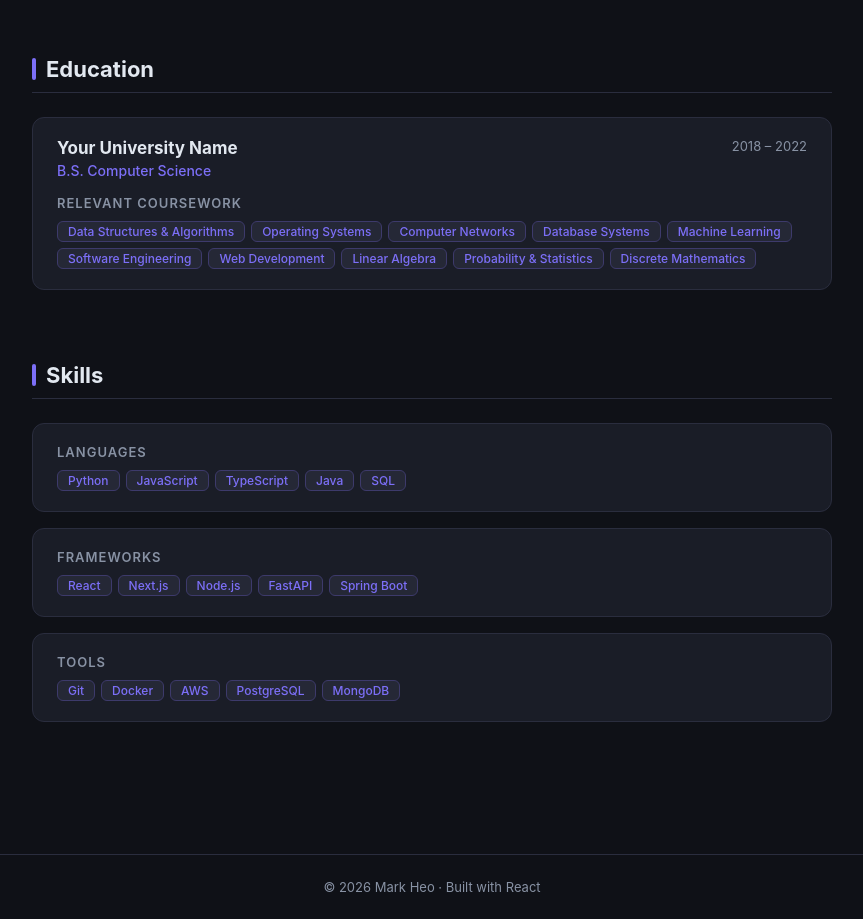
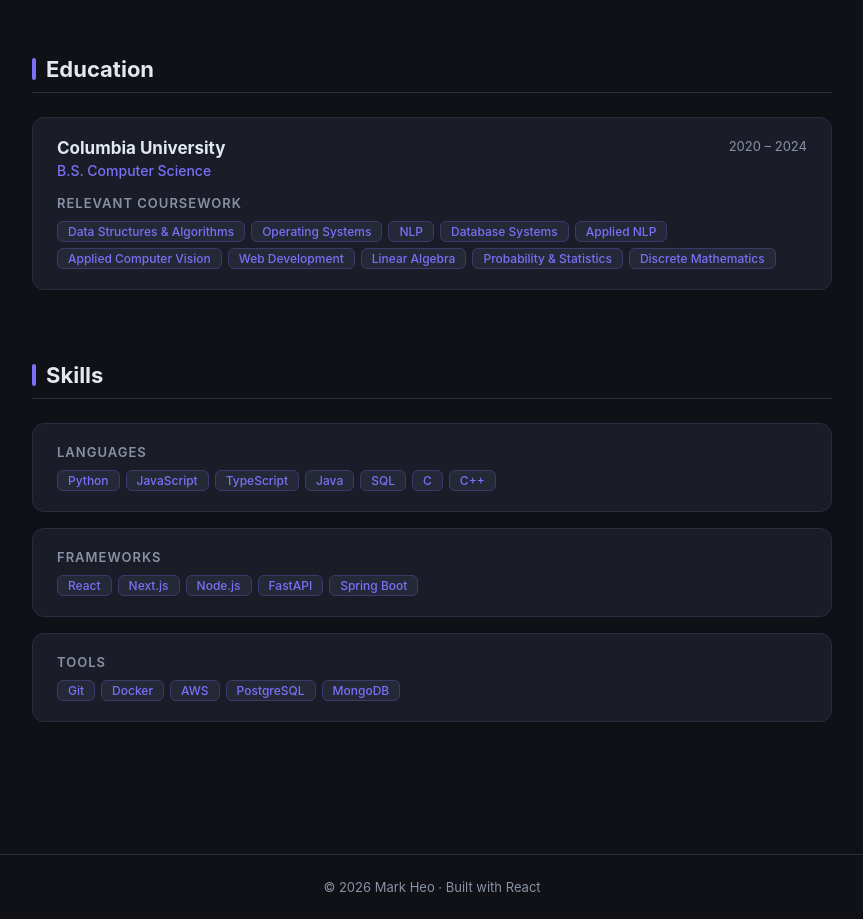
Before and after one commit to HighKlown/personal-website, a React (Create React App) app in the folder my-portfolio/: page / in a window 1280 px wide. Shown: the part 1460-2379 px from the top of the page, without its empty margins (208-1071 px from the left). Built offline with nearby package versions, Linux system fonts and the light colour scheme.

Commit message:
School update
updated courses, school name, school time

```diff
--- a/my-portfolio/src/App.js
+++ b/my-portfolio/src/App.js
@@ -32,16 +32,16 @@
 
   education: [
     {
-      school: "Your University Name",
+      school: "Columbia University",
       degree: "B.S. Computer Science",
-      years: "2018 – 2022",
+      years: "2020 – 2024",
       courses: [
         "Data Structures & Algorithms",
         "Operating Systems",
-        "Computer Networks",
+        "NLP",
         "Database Systems",
-        "Machine Learning",
-        "Software Engineering",
+        "Applied NLP",
+        "Applied Computer Vision",
         "Web Development",
         "Linear Algebra",
         "Probability & Statistics",
@@ -51,7 +51,7 @@
   ],
 
   skills: {
-    Languages: ["Python", "JavaScript", "TypeScript", "Java", "SQL"],
+    Languages: ["Python", "JavaScript", "TypeScript", "Java", "SQL", "C", "C++"],
     Frameworks: ["React", "Next.js", "Node.js", "FastAPI", "Spring Boot"],
     Tools: ["Git", "Docker", "AWS", "PostgreSQL", "MongoDB"],
   },
```
